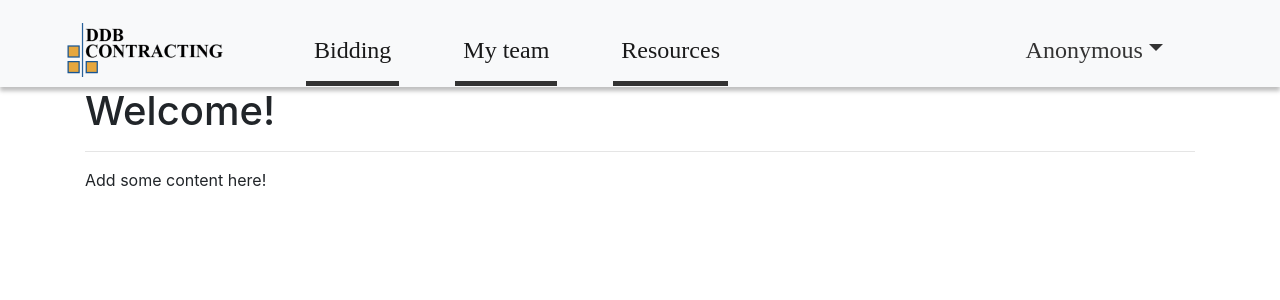
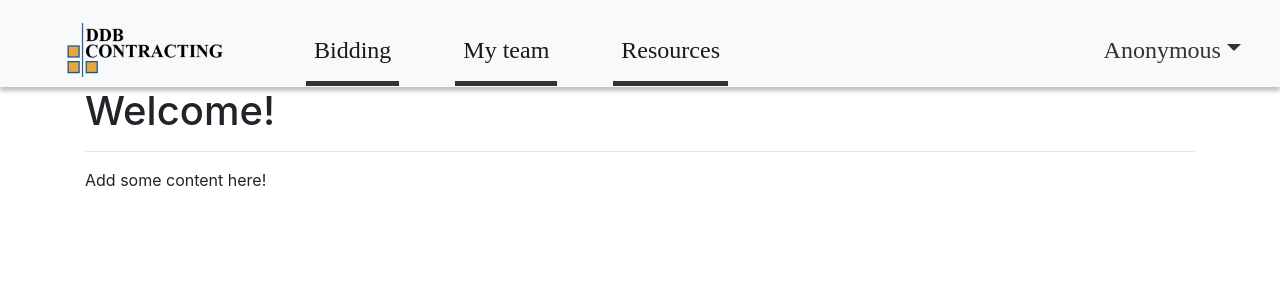
Before and after one commit to Simple2B/flora, a Python web app: template app/templates/index.html in a window 1280 px wide. Shown: the top 300 px of the page. Run offline with Jinja, Linux system fonts and the light colour scheme; the template is opened without the code that fills it, so the values that code supplies are empty; some libraries are stand-ins or nearby versions.

Commit message:
scroll_logout_to_the_right_side

```diff
--- a/app/static/css/main.css
+++ b/app/static/css/main.css
@@ -22,6 +22,10 @@
 width: 100%;
 margin-left: 30px;
 margin-right: 0px;
+}
+
+.container-width {
+    max-width: 190vh;
 }
 
 .font_item {
--- a/app/templates/base.html
+++ b/app/templates/base.html
@@ -21,7 +21,7 @@
   <header>
     <!-- Navigation -->
     <nav class="navbar navbar-expand-sm navbar-light bg-light navbar_style">
-      <div class="container container_top">
+      <div class="container container_top container-width">
         <!-- Navbar Brand -->
         <a class="navbar-brand" href="{{ url_for('main.index') }}"><img src="static/images/avatar_ddb.png"></a>
         <button class="navbar-toggler" type="button" data-toggle="collapse" data-target="#navbarNav"
```
